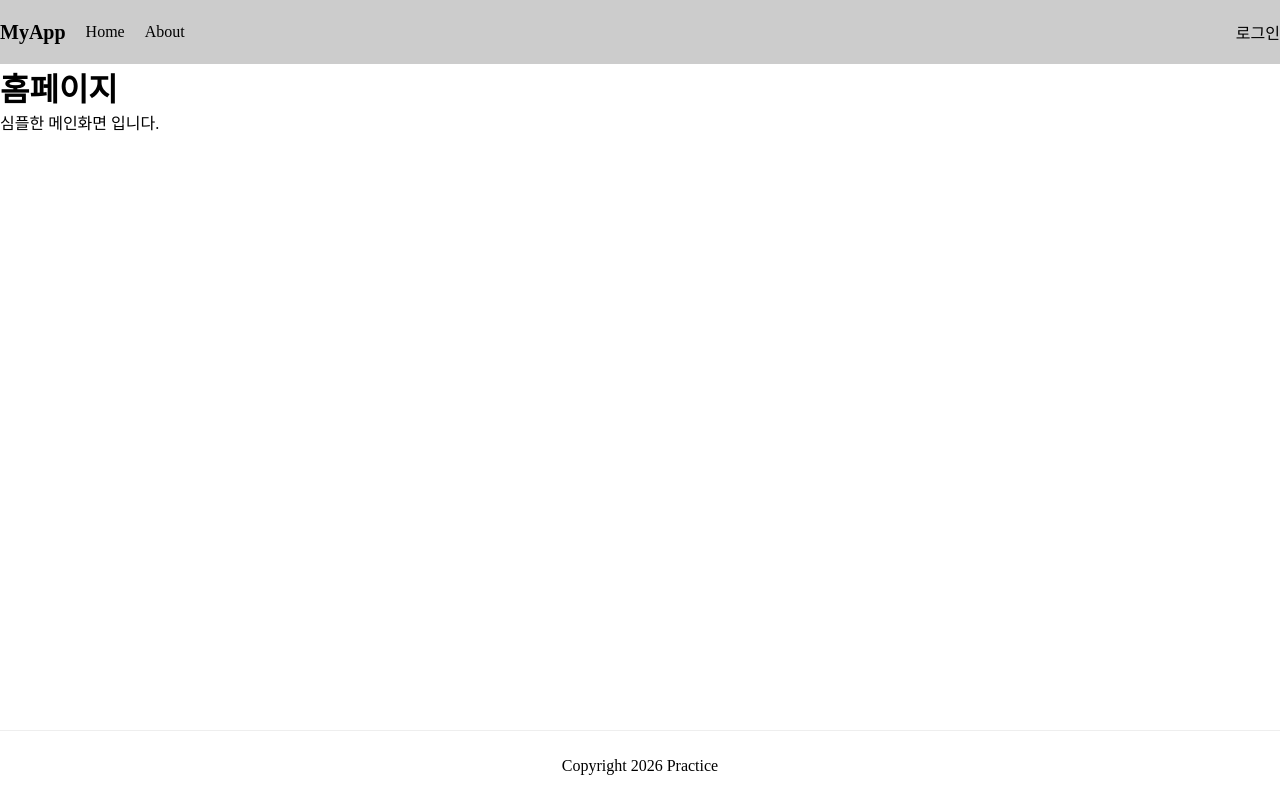
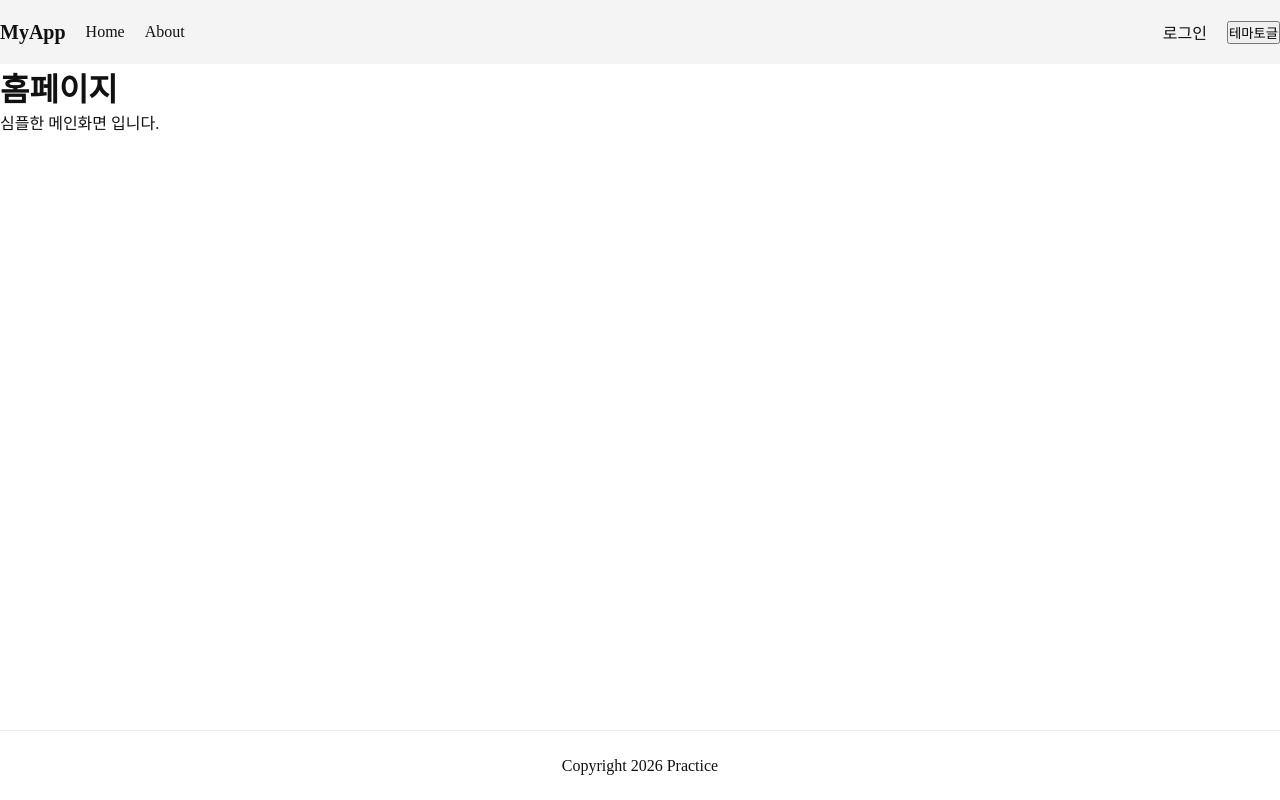
Before and after one commit to drasla/lecture-10-layout, a React (Vite) app: page / in a window 1280 px wide. Built offline with nearby package versions, Linux system fonts and the light colour scheme.

Commit message:
중간저장

```diff
--- a/src/components/Header.tsx
+++ b/src/components/Header.tsx
@@ -1,12 +1,13 @@
 import styled from "styled-components";
 import { Link } from "react-router";
+import { useState } from "react";
 
 const Head = styled.header`
     height: 64px;
     display: flex;
     justify-content: space-between;
     align-items: center;
-    background-color: #ccc;
+    background-color: ${props => props.theme.color.muted};
 `;
 
 const NavLeft = styled.div`
@@ -32,6 +33,8 @@ const NavRight = styled.div`
 `;
 
 function Header() {
+    const [theme, setTheme] = useState<"light" | "dark">("light"); // 테마 상태를 저장하는 state
+
     return (
         <Head>
             <NavLeft>
@@ -43,6 +46,16 @@ function Header() {
             </NavLeft>
             <NavRight>
                 <Link to={"/auth/login"}>로그인</Link>
+                <button
+                    onClick={() => {
+                        if (theme === "light") {
+                            setTheme("dark");
+                        } else {
+                            setTheme("light");
+                        }
+                    }}>
+                    테마토글
+                </button>
             </NavRight>
         </Head>
     );
--- a/src/layouts/MainLayout.tsx
+++ b/src/layouts/MainLayout.tsx
@@ -7,6 +7,8 @@ const Wrap = styled.div`
     display: flex;
     flex-direction: column;
     min-height: 100dvh;
+    background-color: ${props => props.theme.color.background};
+    color: ${props => props.theme.color.text};
 `;
 
 const Main = styled.main`
--- /dev/null
+++ b/src/styles/theme.ts
@@ -0,0 +1,19 @@
+import type { DefaultTheme } from "styled-components";
+
+export const LightTheme: DefaultTheme = {
+    color: {
+        background: "#ffffff",
+        text: "#111111",
+        primary: "#6c63ff",
+        muted: "#f4f4f4",
+    },
+};
+
+export const DarkTheme: DefaultTheme = {
+    color: {
+        background: "#111111",
+        text: "#ffffff",
+        primary: "#6c63ff",
+        muted: "#222222",
+    },
+};
```
Also changed, not shown: src/App.tsx (+5 -3 lines), src/styled.d.ts (added, +17 -0 lines), src/styles/GlobalStyle.ts (renamed from src/GlobalStyle.ts).
